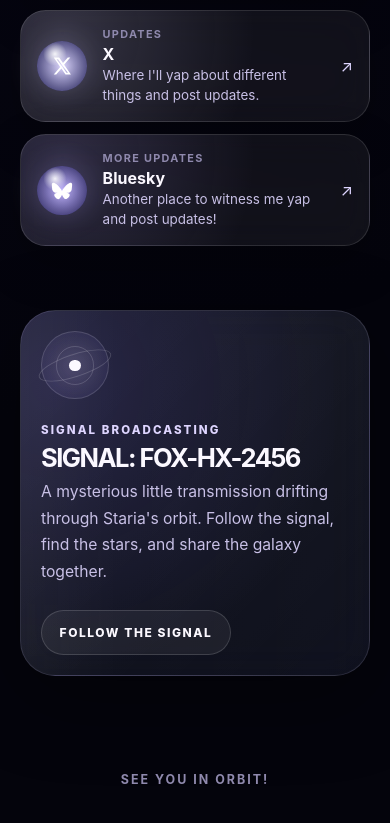
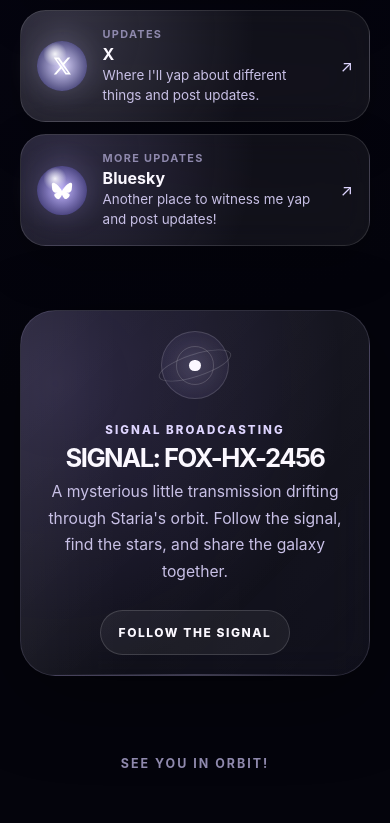
Before and after one commit to SomberKrow/StariaOrbit, a Vue app: page / in a window 390 px wide. Shown: the part 986-1809 px from the top of the page. Built offline with nearby package versions, Linux system fonts and the light colour scheme.

Commit message:
Polish featured signal section

```diff
--- a/src/components/inFeaturedSignal.vue
+++ b/src/components/inFeaturedSignal.vue
@@ -51,11 +51,11 @@ import { featuredSignal } from '../data/inSocialLinks'
   padding: clamp(var(--space-5), 3vw, var(--space-8));
   overflow: hidden;
   border: 1px solid var(--color-border);
-  border-radius: calc(var(--radius-lg) + 0.6rem);
+  border-radius: var(--radius-xl);
   background:
-    radial-gradient(circle at 10% 20%, rgba(141, 122, 255, 0.16), transparent 18rem),
+    radial-gradient(circle at 10% 20%, rgba(169, 140, 255, 0.16), transparent 18rem),
     linear-gradient(135deg, rgba(255, 255, 255, 0.074), rgba(255, 255, 255, 0.025)),
-    rgba(8, 10, 25, 0.72);
+    rgba(8, 7, 20, 0.74);
   box-shadow: var(--shadow-soft);
   backdrop-filter: blur(22px);
 }
@@ -65,6 +65,14 @@ import { featuredSignal } from '../data/inSocialLinks'
   inset: 0;
   background: linear-gradient(90deg, rgba(255, 255, 255, 0.09), transparent 28%, rgba(255, 255, 255, 0.04));
   opacity: 0.42;
+  content: '';
+}
+
+.signal-card::after {
+  position: absolute;
+  inset: auto 1.75rem 0;
+  height: 1px;
+  background: linear-gradient(90deg, transparent, rgba(216, 204, 255, 0.24), transparent);
   content: '';
 }
 
@@ -82,7 +90,7 @@ import { featuredSignal } from '../data/inSocialLinks'
   place-items: center;
   border: 1px solid rgba(255, 255, 255, 0.14);
   border-radius: 50%;
-  background: radial-gradient(circle, rgba(216, 204, 255, 0.14), rgba(141, 122, 255, 0.06));
+  background: radial-gradient(circle, rgba(216, 204, 255, 0.14), rgba(169, 140, 255, 0.06));
 }
 
 .signal-orbit::before,
@@ -174,6 +182,7 @@ import { featuredSignal } from '../data/inSocialLinks'
 
 @media (max-width: 820px) {
   .signal-card {
+    justify-items: start;
     grid-template-columns: 1fr;
   }
 
@@ -181,4 +190,15 @@ import { featuredSignal } from '../data/inSocialLinks'
     width: fit-content;
   }
 }
+
+@media (max-width: 560px) {
+  .featured-signal {
+    padding-bottom: var(--space-12);
+  }
+
+  .signal-card {
+    justify-items: center;
+    text-align: center;
+  }
+}
 </style>
```
